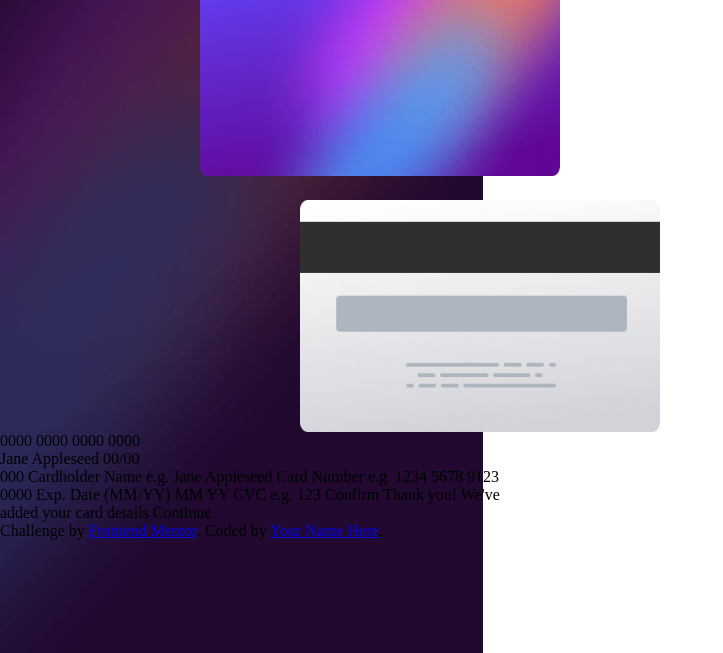
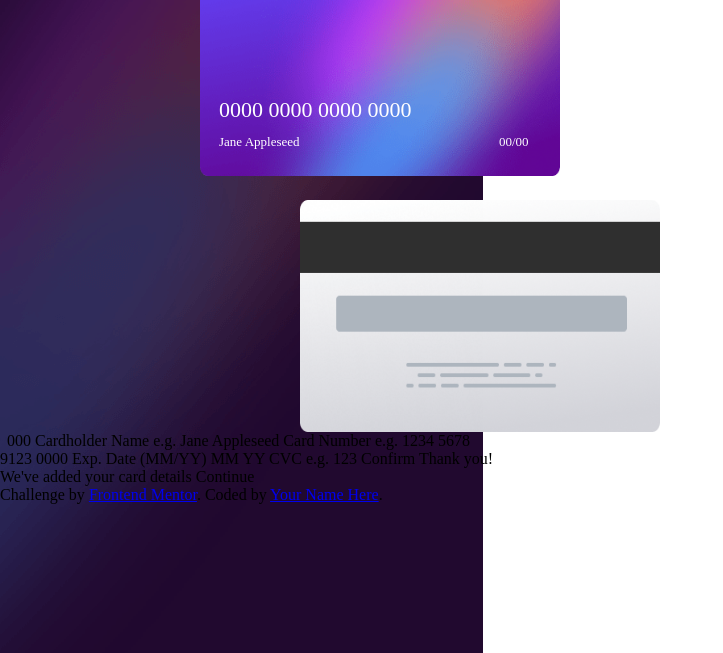
Before and after one commit to ekramgenerous/interactive-card-details-form-main, a plain HTML site: page index.html in a window 1280 px wide. Shown: the part 147-800 px from the top of the page, without its empty margins (0-723 px from the left). Drawn offline with Linux system fonts and the light colour scheme.

Commit message:
continue to style

```diff
--- a/index.html
+++ b/index.html
@@ -23,8 +23,8 @@
 
    <div class="content">
     <p> 0000 0000 0000 0000</p>
-    <span> Jane Appleseed</span>
-    <span>00/00</span>
+    <span class="name"> Jane Appleseed </span>
+    <span class="year">00/00</span>
    </div>
 
   <span class="pass-w">000</span>
--- a/style.css
+++ b/style.css
@@ -48,7 +48,28 @@ body {
     padding-top: 4px;
 }
 .content {
-
+    background-color: transparent;
+    position: absolute;
+    top: 185px;
+    left: 212px;
+    color:var(--natural-color1);
+}
+.content p {
+    font-size: 22px;
+}
+.content p ,span {
+    margin-top: -16px;
+    padding-top: 27px;
+    margin-left: 7px;
+}
+.name {
+  font-size:13px;
+  position: absolute;
+}
+.year {
+   font-size: 13px;
+   position: absolute;
+   left:280px;
 }
 .pass-w {
 
```
